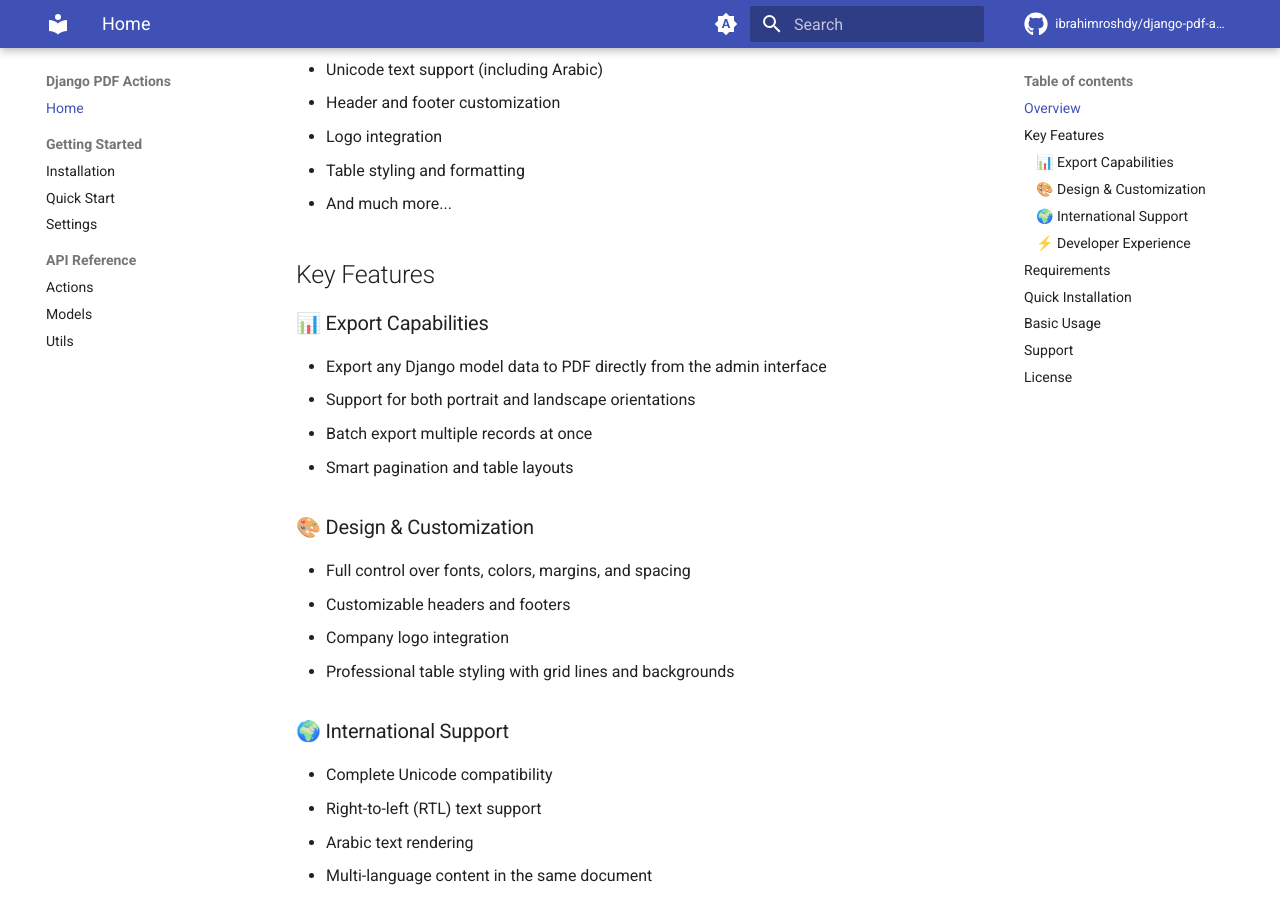
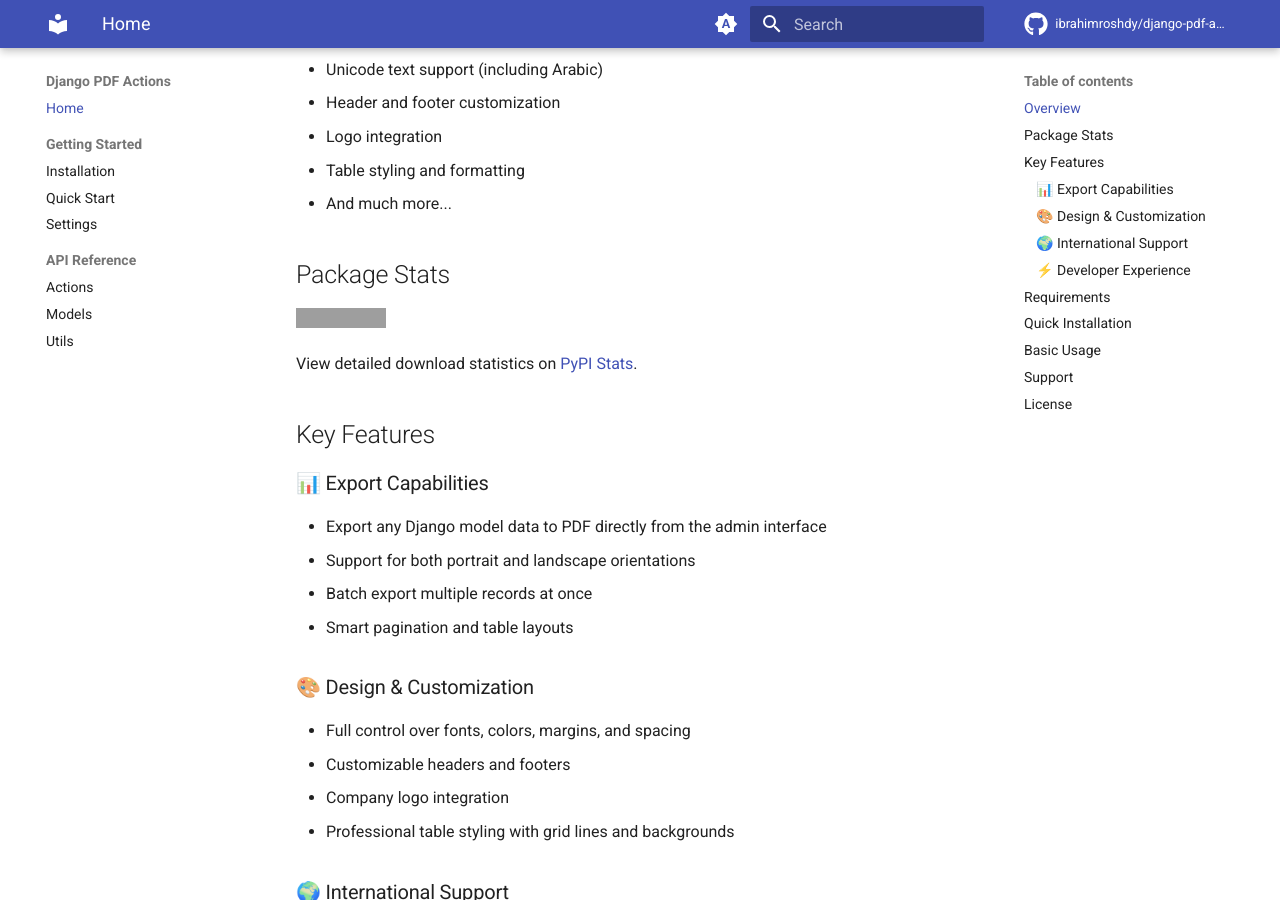
Before and after one commit to ibrahimroshdy/django-pdf-actions, an MkDocs documentation site: the page built from docs/index.md, in a window 1280 px wide and 900 px high, scrolled down 433 px. Built offline with MkDocs 1.6.1 and Material for MkDocs 9.7.7, drawn with Linux system fonts in a browser that asks for light colours; comment, search, counter and statistics services are not loaded; grey boxes are pictures that could not be loaded.

Commit message:
chore: update README and documentation with PyPI download badge; bump version to 0.1.29

```diff
--- a/docs/index.md
+++ b/docs/index.md
@@ -14,6 +14,12 @@
 - Logo integration
 - Table styling and formatting
 - And much more...
+
+## Package Stats
+
+[![PyPI Downloads](https://img.shields.io/pypi/dm/django-pdf-actions.svg)](https://pypistats.org/packages/django-pdf-actions)
+
+View detailed download statistics on [PyPI Stats](https://pypistats.org/packages/django-pdf-actions).
 
 ## Key Features
 
--- a/pyproject.toml
+++ b/pyproject.toml
@@ -1,6 +1,6 @@
 [tool.poetry]
 name = "django-pdf-actions"
-version = "0.1.28"
+version = "0.1.29"
 description = "A Django app to export PDFs from admin actions"
 authors = ["Ibrahim Roshdy <ibrahimrosh5@gmail.com>"]
 license = "MIT"
```
Also changed, not shown: README.md (+1 -0 lines).
